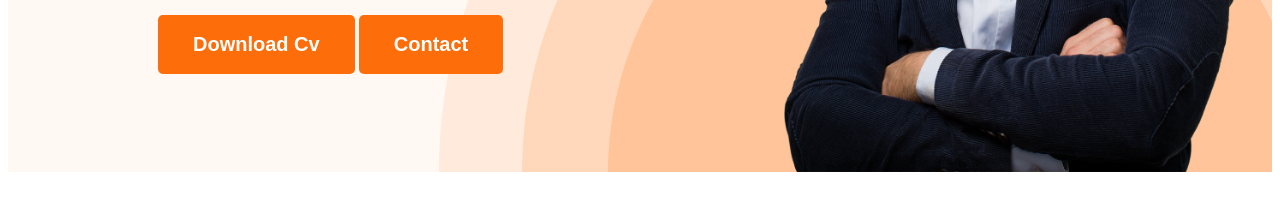
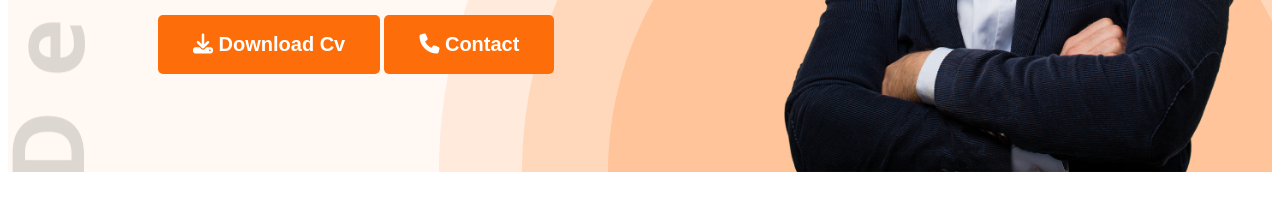
Before and after one commit to sydur6306/simple-website, a plain HTML site: page index.html in a window 1280 px wide. Shown: the part 596-800 px from the top of the page. Drawn offline with nearby package versions, Linux system fonts and the light colour scheme; files whose address does not match are found by name.

Commit message:
Full Updated

```diff
--- a/css/style.css
+++ b/css/style.css
@@ -42,9 +42,10 @@ nav a {
 /* header related */
 .header {
   background: #fff8f3;
-  background-image: url("../images/header_bg.png");
+  background-image: url("../images/header_bg.png"),
+    url("../images/developer.png");
   background-repeat: no-repeat;
-  background-position: bottom right;
+  background-position: bottom right, top left;
 }
 .banner {
   padding: 30px 30px 0px 150px;
--- a/index.html
+++ b/index.html
@@ -11,6 +11,7 @@
       rel="stylesheet"
     />
     <link rel="stylesheet" href="css/style.css" />
+    <script src="https://kit.fontawesome.com/e7283f30b0.js" crossorigin="anonymous"></script>
   </head>
   <body>
     <header class="header">
@@ -30,8 +31,8 @@
             Shot what able cold new see hold.Friendly as an betrayed formerly
             he. Morning because as to behaved moments.
           </p>
-          <button class="btn-primary">Download Cv</button>
-          <button class="btn-primary">Contact</button>
+          <button class="btn-primary"><i class="fa-solid fa-download"></i> Download Cv</button>
+          <button class="btn-primary"><i class="fa-solid fa-phone"></i> Contact</button>
         </div>
         <img class="profile-pic" src="images/hardy.png" alt="" />
       </div>
@@ -196,7 +197,7 @@
           </div>
         </div>
         <div class="download-cv">
-          <button class="btn-primary">Download CV</button>
+          <button class="btn-primary"><i class="fa-solid fa-download"></i> Download CV</button>
         </div>
       </section>
     </main>
```
